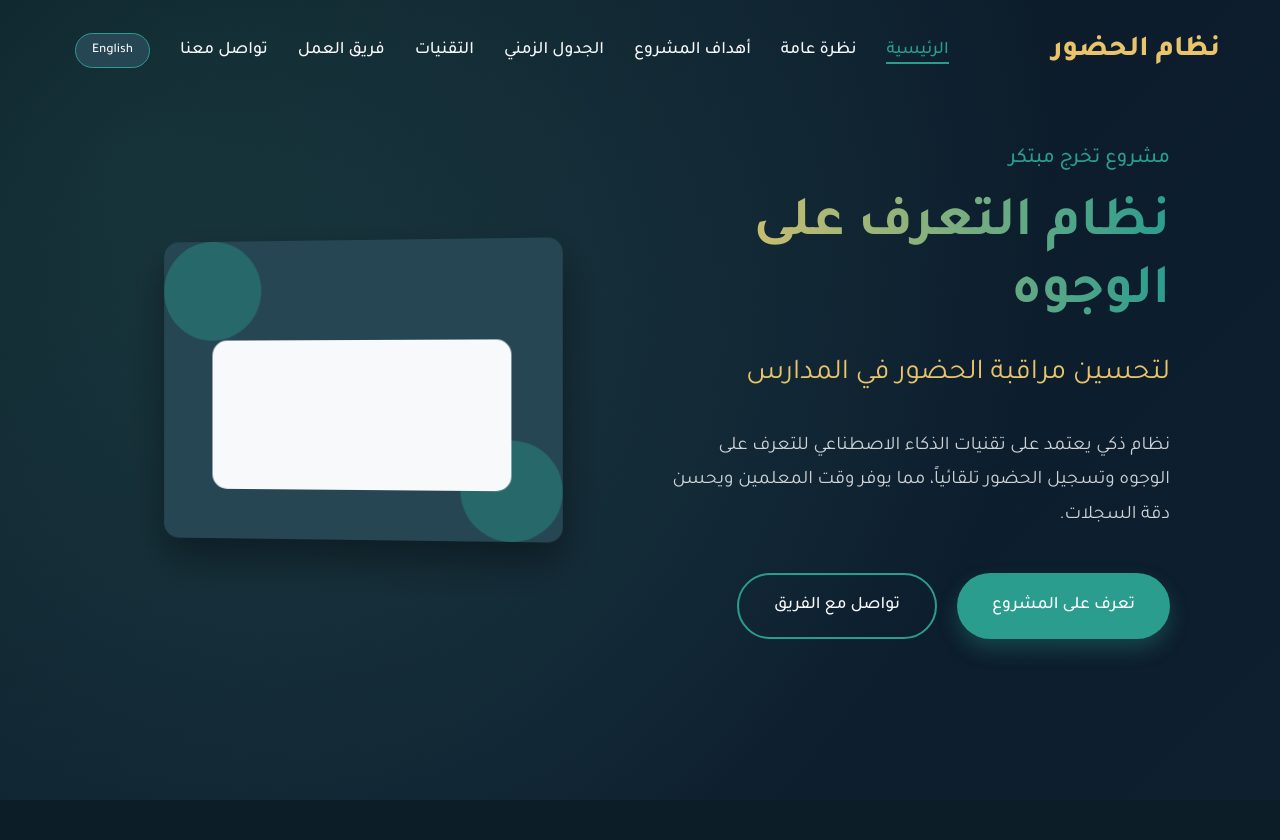
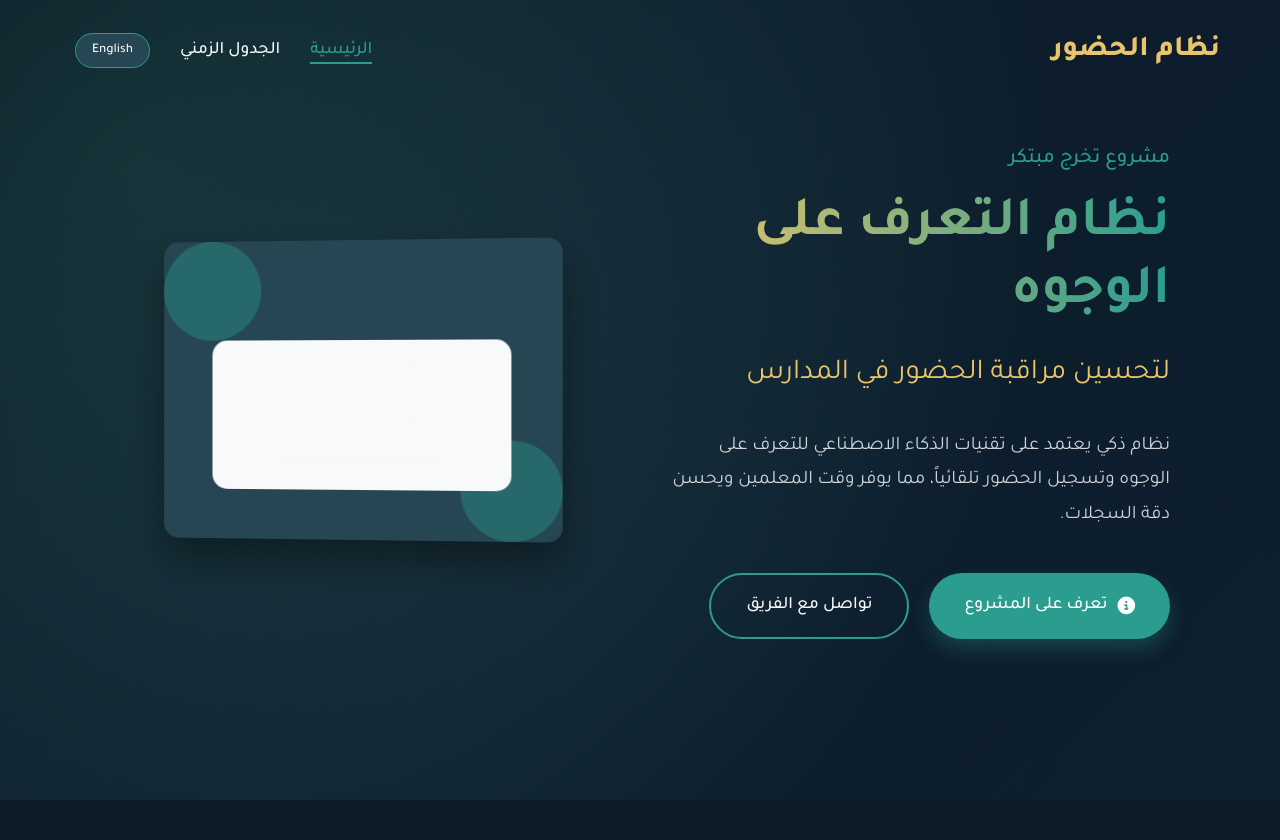
Before and after one commit to Fared23423drgdf/SmartPreparationSystem, a Flask app: template templates/Portfolio.html in a window 1280 px wide. Shown: the top 840 px of the page. Run offline with Flask 3, Linux system fonts and the light colour scheme; the template is opened without the code that fills it, so the values that code supplies are empty.

Commit message:
Update portfolio navigation and docs

```diff
--- a/templates/Portfolio.html
+++ b/templates/Portfolio.html
@@ -581,12 +581,7 @@
             <a href="#" class="logo" data-lang="nav-logo">نظام الحضور</a>
             <ul class="nav-links">
                 <li><a href="#" class="active" data-lang="nav-home">الرئيسية</a></li>
-                <li><a href="#overview" data-lang="nav-overview">نظرة عامة</a></li>
-                <li><a href="#goals" data-lang="nav-goals">أهداف المشروع</a></li>
                 <li><a href="#timeline" data-lang="nav-timeline">الجدول الزمني</a></li>
-                <li><a href="#technologies" data-lang="nav-tech">التقنيات</a></li>
-                <li><a href="#team" data-lang="nav-team">فريق العمل</a></li>
-                <li><a href="#contact" data-lang="nav-contact">تواصل معنا</a></li>
                 <li><button id="lang-switcher">English</button></li>
             </ul>
         </div>
@@ -698,12 +693,7 @@
                 'page-title': 'Face Recognition Attendance System | Development Team',
                 'nav-logo': 'Attendance System',
                 'nav-home': 'Home',
-                'nav-overview': 'Overview',
-                'nav-goals': 'Project Goals',
                 'nav-timeline': 'Timeline',
-                'nav-tech': 'Technologies',
-                'nav-team': 'The Team',
-                'nav-contact': 'Contact Us',
                 'hero-subtitle': 'Innovative Graduation Project',
                 'hero-title': 'Face Recognition System',
                 'hero-tagline': 'To improve attendance monitoring in schools',
@@ -740,17 +730,8 @@
                 'page-title': 'نظام التعرف على الوجوه لمراقبة الحضور | فريق التطوير',
                 'nav-logo': 'نظام الحضور',
                 'nav-home': 'الرئيسية',
-                'nav-overview': 'نظرة عامة',
-                'nav-goals': 'أهداف المشروع',
                 'nav-timeline': 'الجدول الزمني',
-                'nav-tech': 'التقنيات',
-                'nav-team': 'فريق العمل',
-                'nav-contact': 'تواصل معنا',
-                'hero-subtitle': 'مشروع تخرج مبتكر',
                 'hero-title': 'نظام التعرف على الوجوه',
-                'hero-tagline': 'لتحسين مراقبة الحضور في المدارس',
-                'hero-desc': 'نظام ذكي يعتمد على تقنيات الذكاء الاصطناعي للتعرف على الوجوه وتسجيل الحضور تلقائياً، مما يوفر وقت المعلمين ويحسن دقة السجلات.',
-                'hero-btn-1': 'تعرف على المشروع',
                 'hero-btn-2': 'تواصل مع الفريق',
                 'timeline-title': 'الجدول الزمني',
                 'timeline-subtitle': 'مراحل تنفيذ المشروع والجدول الزمني المقترح',
```
Also changed, not shown: README.md.
